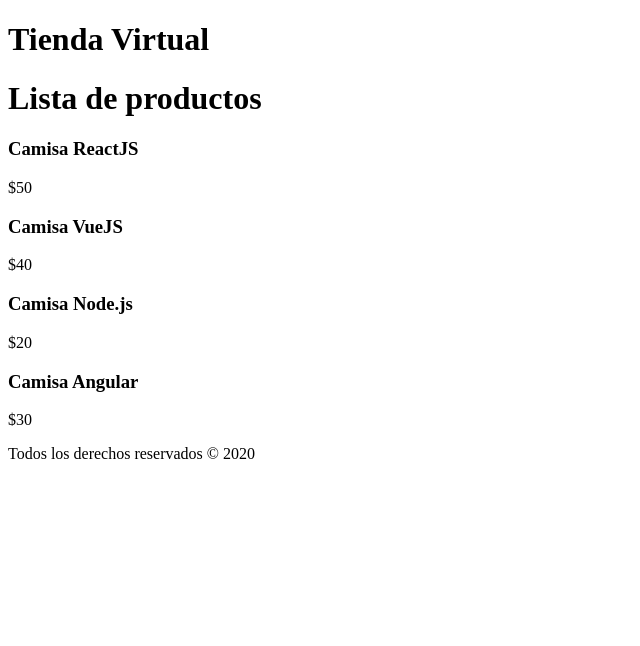
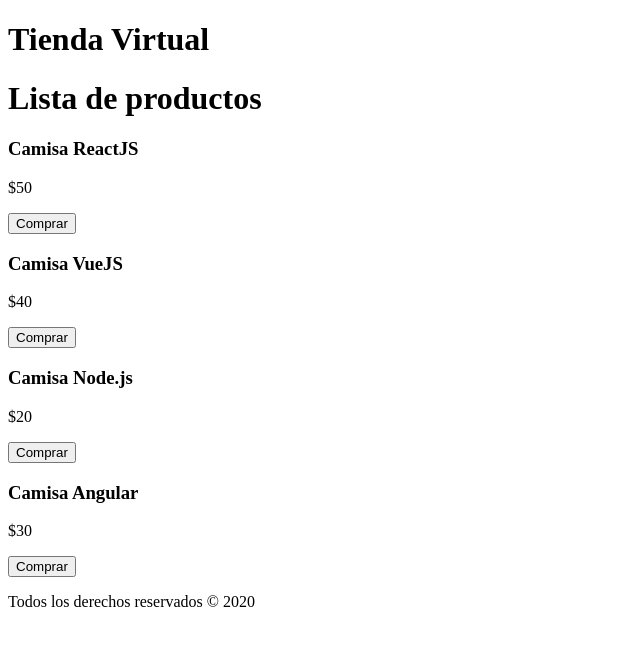
Before and after one commit to jmgomez1986/Udemy.React.La.Guia.Completa.Hooks.Redux.Context-, a React (Create React App) app in the folder proyectos/basicos/: page / in a window 1280 px wide. Shown: the top 646 px of the page, without its empty margins (0-640 px from the left). Built offline with nearby package versions, Linux system fonts and the light colour scheme.

Commit message:
Seccion 4: Introducción y Básicos de React / Clase 42: Eventos en React

```diff
--- a/proyectos/basicos/src/components/Producto.js
+++ b/proyectos/basicos/src/components/Producto.js
@@ -3,11 +3,20 @@ import React from 'react'; // Escribir imr y tab y autocompleta
 const Producto = ({ producto }) => {
   const {id, nombre, precio} = producto;
 
+  // Agregar producto al carrito
+  const sleccionarProducto = id=> {
+    console.log('comprando... ', id);
+  }
   return (
 
     <div>
       <h3>{nombre}</h3>
       <p>${precio}</p>
+      <button
+        type="button"
+        onClick={ () => sleccionarProducto(id) }>
+        Comprar
+      </button>
     </div>
   );
 }
```
